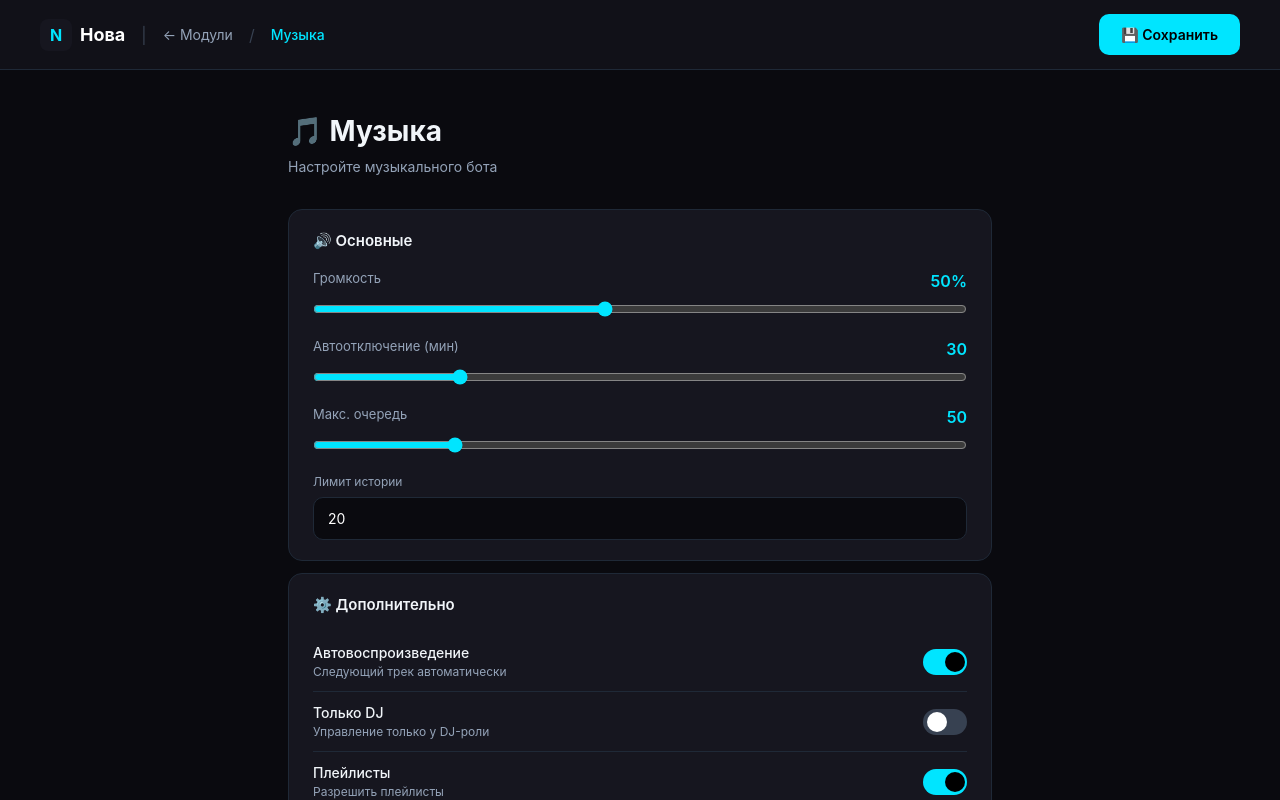
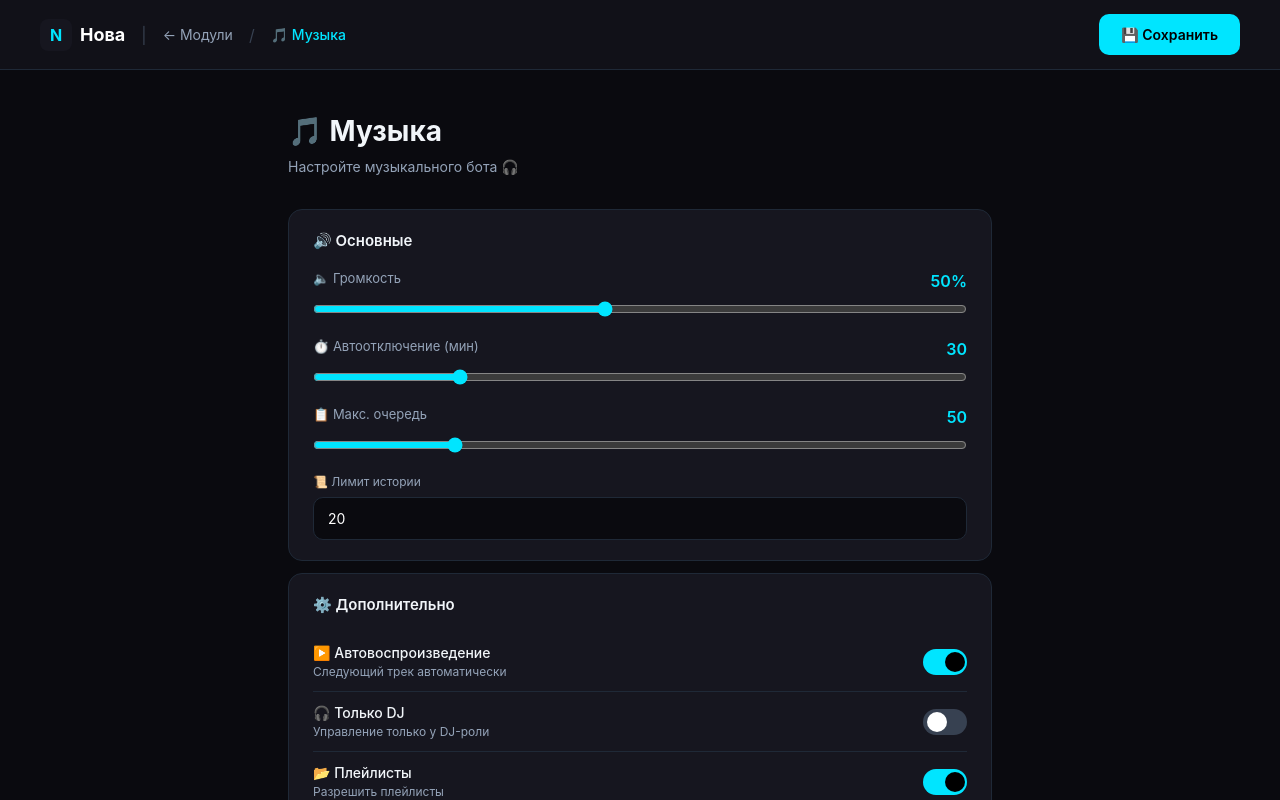
Before and after one commit to R4YDMOND/nova-bot, a Next.js app in the folder frontend/: page /dashboard/music in a window 1280 px wide. Shown: the top 800 px of the page. Built offline with nearby package versions, Linux system fonts and the light colour scheme.

Commit message:
Update page.tsx

```diff
--- a/frontend/src/app/dashboard/music/page.tsx
+++ b/frontend/src/app/dashboard/music/page.tsx
@@ -2,9 +2,19 @@
 
 import { useState } from 'react'
 
+// Защита от краша, эмодзи и спецсимволов
+const sanitize = (text: string): string => {
+  if (!text) return ''
+  return text
+    .replace(/[\u0000-\u001F]/g, '')
+    .replace(/[\u200B-\u200D]/g, '')
+    .replace(/[\uFEFF]/g, '')
+    .trim()
+}
+
 export default function MusicPage() {
   const [settings, setSettings] = useState({
-    defaultVolume: 50, autoPlay: true, djOnly: false, djRole: 'DJ',
+    defaultVolume: 50, autoPlay: true, djOnly: false, djRole: '🎧 DJ',
     maxQueue: 50, autoDisconnect: 30, allowPlaylists: true, announceTrack: true, historyLimit: 20,
   })
   const [saved, setSaved] = useState(false)
@@ -22,33 +32,33 @@ export default function MusicPage() {
           <span style={{ color: '#374151' }}>|</span>
           <a href="/dashboard/modules" style={{ color: '#94A3B8', textDecoration: 'none', fontSize: '14px' }}>← Модули</a>
           <span style={{ color: '#374151' }}>/</span>
-          <span style={{ color: '#00E5FF', fontSize: '14px', fontWeight: '500' }}>Музыка</span>
+          <span style={{ color: '#00E5FF', fontSize: '14px', fontWeight: '500' }}>🎵 Музыка</span>
         </div>
         <button onClick={save} style={{ padding: '10px 22px', background: saved ? '#22C55E' : '#00E5FF', color: '#000', border: 'none', borderRadius: '10px', fontWeight: '600', fontSize: '14px', cursor: 'pointer', transition: 'all 0.25s' }}>{saved ? '✅ Сохранено' : '💾 Сохранить'}</button>
       </header>
 
       <main style={{ padding: '40px 48px', maxWidth: '800px', margin: '0 auto' }}>
         <h1 style={{ fontSize: '28px', fontWeight: '700', marginBottom: '4px' }}>🎵 Музыка</h1>
-        <p style={{ color: '#94A3B8', fontSize: '14px', marginBottom: '32px' }}>Настройте музыкального бота</p>
+        <p style={{ color: '#94A3B8', fontSize: '14px', marginBottom: '32px' }}>Настройте музыкального бота 🎧</p>
 
         <div style={{ display: 'flex', flexDirection: 'column', gap: '12px' }}>
           <div style={{ background: '#16161F', borderRadius: '14px', padding: '20px 24px', border: '1px solid #1F2937' }}>
             <h3 style={{ fontSize: '15px', fontWeight: '600', marginBottom: '16px' }}>🔊 Основные</h3>
             {[
-              { label: 'Громкость', key: 'defaultVolume', min: 10, max: 100, suffix: '%' },
-              { label: 'Автоотключение (мин)', key: 'autoDisconnect', min: 5, max: 120, step: 5, suffix: '' },
-              { label: 'Макс. очередь', key: 'maxQueue', min: 10, max: 200, step: 10, suffix: '' },
+              { label: '🔈 Громкость', key: 'defaultVolume', min: 10, max: 100, suffix: '%' },
+              { label: '⏱️ Автоотключение (мин)', key: 'autoDisconnect', min: 5, max: 120, step: 5, suffix: '' },
+              { label: '📋 Макс. очередь', key: 'maxQueue', min: 10, max: 200, step: 10, suffix: '' },
             ].map((s, i) => (
               <div key={i} style={{ marginBottom: '14px' }}>
                 <div style={{ display: 'flex', justifyContent: 'space-between', marginBottom: '6px' }}>
-                  <span style={{ fontSize: '13px', color: '#94A3B8' }}>{s.label}</span>
+                  <span style={{ fontSize: '13px', color: '#94A3B8' }}>{sanitize(s.label)}</span>
                   <span style={{ color: '#00E5FF', fontWeight: '600' }}>{settings[s.key as keyof typeof settings]}{s.suffix}</span>
                 </div>
                 <input type="range" min={s.min} max={s.max} step={s.step || 1} value={settings[s.key as keyof typeof settings] as number} onChange={(e) => update(s.key, parseInt(e.target.value))} style={{ width: '100%', accentColor: '#00E5FF' }} />
               </div>
             ))}
             <div>
-              <label style={{ fontSize: '12px', color: '#94A3B8', display: 'block', marginBottom: '6px' }}>Лимит истории</label>
+              <label style={{ fontSize: '12px', color: '#94A3B8', display: 'block', marginBottom: '6px' }}>📜 Лимит истории</label>
               <input type="number" value={settings.historyLimit} onChange={(e) => update('historyLimit', parseInt(e.target.value) || 20)} style={{ width: '100%', padding: '10px 14px', background: '#0A0A0F', border: '1px solid #1F2937', borderRadius: '10px', color: '#FFF', fontSize: '14px', outline: 'none', boxSizing: 'border-box' }} />
             </div>
           </div>
@@ -56,13 +66,16 @@ export default function MusicPage() {
           <div style={{ background: '#16161F', borderRadius: '14px', padding: '20px 24px', border: '1px solid #1F2937' }}>
             <h3 style={{ fontSize: '15px', fontWeight: '600', marginBottom: '16px' }}>⚙️ Дополнительно</h3>
             {[
-              { key: 'autoPlay', label: 'Автовоспроизведение', desc: 'Следующий трек автоматически' },
-              { key: 'djOnly', label: 'Только DJ', desc: 'Управление только у DJ-роли' },
-              { key: 'allowPlaylists', label: 'Плейлисты', desc: 'Разрешить плейлисты' },
-              { key: 'announceTrack', label: 'Объявлять трек', desc: 'Писать название перед воспроизведением' },
+              { key: 'autoPlay', label: '▶️ Автовоспроизведение', desc: 'Следующий трек автоматически' },
+              { key: 'djOnly', label: '🎧 Только DJ', desc: 'Управление только у DJ-роли' },
+              { key: 'allowPlaylists', label: '📂 Плейлисты', desc: 'Разрешить плейлисты' },
+              { key: 'announceTrack', label: '📢 Объявлять трек', desc: 'Писать название перед воспроизведением' },
             ].map((item, i) => (
               <div key={i} style={{ display: 'flex', justifyContent: 'space-between', alignItems: 'center', padding: '10px 0', borderBottom: i < 3 ? '1px solid #1F2937' : 'none' }}>
-                <div><div style={{ fontSize: '14px', fontWeight: '500' }}>{item.label}</div><div style={{ fontSize: '12px', color: '#94A3B8' }}>{item.desc}</div></div>
+                <div>
+                  <div style={{ fontSize: '14px', fontWeight: '500' }}>{sanitize(item.label)}</div>
+                  <div style={{ fontSize: '12px', color: '#94A3B8' }}>{sanitize(item.desc)}</div>
+                </div>
                 <div onClick={() => update(item.key, !settings[item.key as keyof typeof settings])} style={{ width: '44px', height: '26px', background: settings[item.key as keyof typeof settings] ? '#00E5FF' : '#374151', borderRadius: '26px', cursor: 'pointer', transition: '0.25s', position: 'relative', flexShrink: 0 }}>
                   <div style={{ position: 'absolute', height: '20px', width: '20px', left: settings[item.key as keyof typeof settings] ? '22px' : '4px', top: '3px', background: settings[item.key as keyof typeof settings] ? '#000' : '#FFF', borderRadius: '50%', transition: '0.25s' }} />
                 </div>
@@ -70,8 +83,9 @@ export default function MusicPage() {
             ))}
             {settings.djOnly && (
               <div style={{ marginTop: '12px' }}>
-                <label style={{ fontSize: '12px', color: '#94A3B8', display: 'block', marginBottom: '6px' }}>DJ-роль</label>
-                <input type="text" value={settings.djRole} onChange={(e) => update('djRole', e.target.value)} style={{ width: '100%', padding: '10px 14px', background: '#0A0A0F', border: '1px solid #1F2937', borderRadius: '10px', color: '#FFF', fontSize: '14px', outline: 'none', boxSizing: 'border-box' }} />
+                <label style={{ fontSize: '12px', color: '#94A3B8', display: 'block', marginBottom: '6px' }}>🎧 DJ-роль</label>
+                <input type="text" value={sanitize(settings.djRole)} onChange={(e) => update('djRole', e.target.value)}
+                  style={{ width: '100%', padding: '10px 14px', background: '#0A0A0F', border: '1px solid #1F2937', borderRadius: '10px', color: '#FFF', fontSize: '14px', outline: 'none', boxSizing: 'border-box' }} />
               </div>
             )}
           </div>
```
